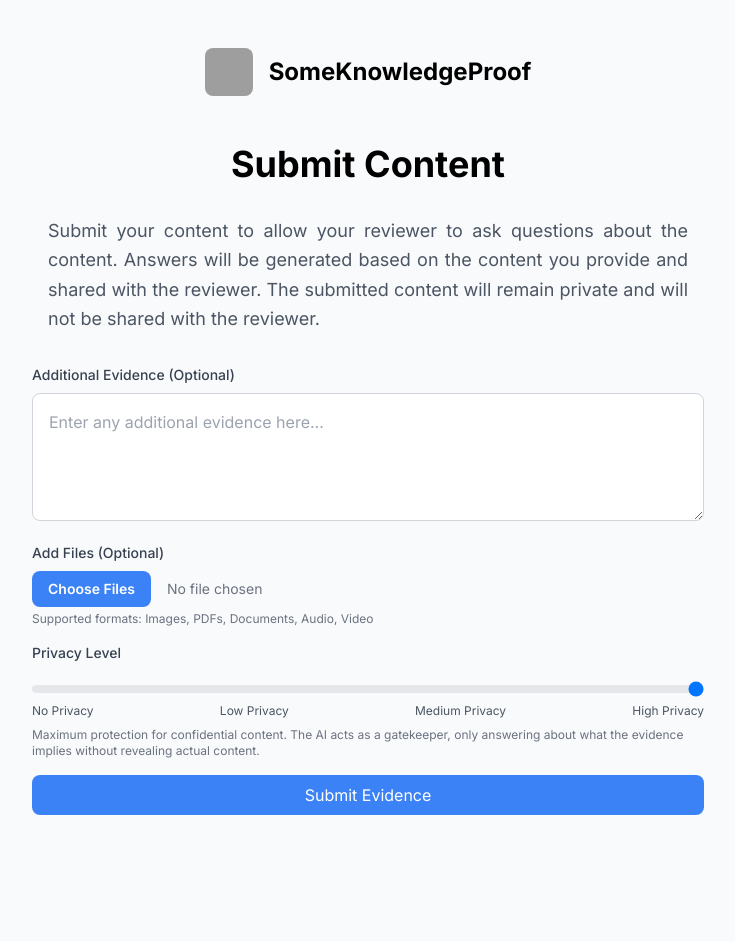
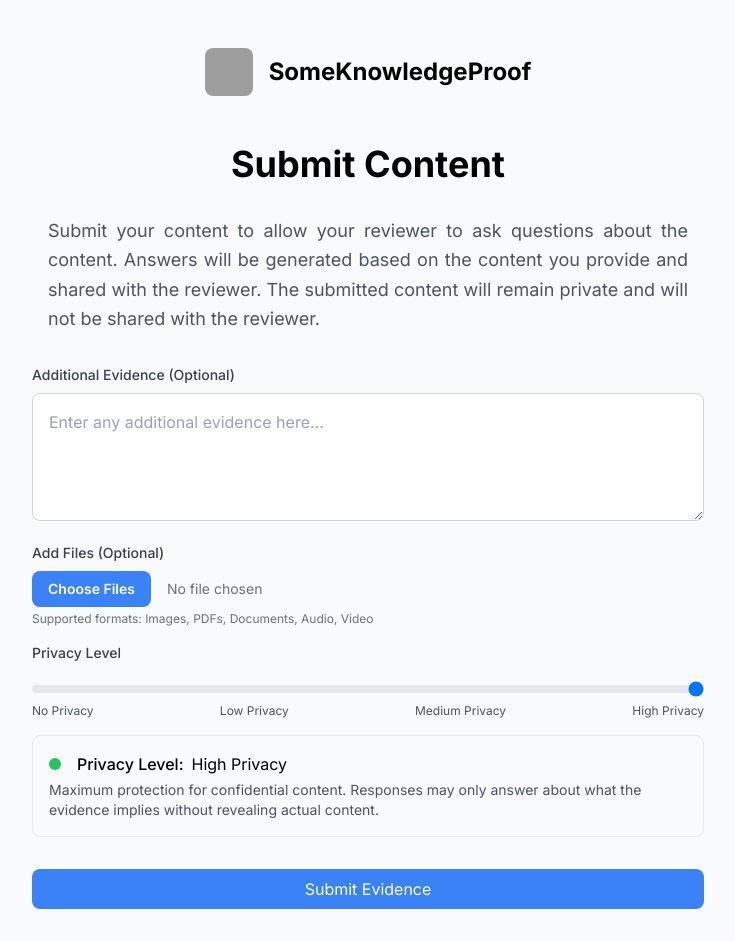
Before and after one commit to fsnmendes/skp, a Next.js app: page /submit in a window 1280 px wide. Shown: the whole page, without its empty margins (272-1007 px from the left). Before the commit the page ends 847 px from the top, so only its background shows below. Built offline with nearby package versions, Linux system fonts and the light colour scheme; grey boxes are pictures that could not be loaded.

Commit message:
privacy level stuff

```diff
--- a/app/(public)/review/[sessionId]/page.tsx
+++ b/app/(public)/review/[sessionId]/page.tsx
@@ -3,7 +3,7 @@ import { db } from '@/lib/db'
 import { ShareLink } from '@/app/components/ui/ShareLink'
 import { headers } from 'next/headers'
 import { ChatInterface } from '@/app/components/ui/ChatInterface'
-import { PRIVACY_LEVEL_DESCRIPTIONS } from '@/app/api/utils'
+import PrivacyLevelDisplay from '@/app/components/ui/PrivacyLevelDisplay'
 
 export default async function ReviewPage({
   params
@@ -47,30 +47,7 @@ export default async function ReviewPage({
           The submitted content will remain private and will not be shared with you.
         </p>
         <div className="space-y-8">
-            <div className="mb-4 p-4 bg-gray-50 border border-gray-200 rounded-lg">
-            <div className="flex items-center space-x-2">
-              <div className={`w-3 h-3 rounded-full ${
-                session.privacyLevel === 'NO_PRIVACY' ? 'bg-red-500' :
-                session.privacyLevel === 'LOW_PRIVACY' ? 'bg-orange-500' :
-                session.privacyLevel === 'MEDIUM_PRIVACY' ? 'bg-yellow-500' :
-                session.privacyLevel === 'HIGH_PRIVACY' ? 'bg-green-500' : 'bg-gray-500'
-              }`}></div>
-                <div className="ml-2 flex flex-col"></div>
-                <div className="flex items-center space-x-2">
-                  <span className="font-medium">Privacy Level:</span>
-                  <span className="capitalize">
-                  {session.privacyLevel?.replace('_', ' ').toLowerCase()}
-                  </span>
-                </div>
-            </div>
-                <p className="text-sm text-gray-600 mt-1">
-                  {session.privacyLevel === 'NO_PRIVACY' ? PRIVACY_LEVEL_DESCRIPTIONS.NO_PRIVACY :
-                  session.privacyLevel === 'LOW_PRIVACY' ? PRIVACY_LEVEL_DESCRIPTIONS.LOW_PRIVACY :
-                  session.privacyLevel === 'MEDIUM_PRIVACY' ? PRIVACY_LEVEL_DESCRIPTIONS.MEDIUM_PRIVACY :
-                  session.privacyLevel === 'HIGH_PRIVACY' ? PRIVACY_LEVEL_DESCRIPTIONS.HIGH_PRIVACY :
-                  'Unknown privacy level'}
-                </p>
-            </div>
+           <PrivacyLevelDisplay privacyLevel={session.privacyLevel} />
 
 
             <div className="space-y-4">
--- a/app/api/ask/route.ts
+++ b/app/api/ask/route.ts
@@ -23,7 +23,7 @@ export async function POST(request: Request) {
     if (!session) {
       console.error("Session not found for ID:", sessionId)
       return NextResponse.json(
-        { error: "Session not found. Please make sure you have submitted evidence first." },
+        { error: "Session not found. Please make sure you have submitted content first." },
         { status: 404 }
       )
     }
--- a/app/api/utils.ts
+++ b/app/api/utils.ts
@@ -39,13 +39,13 @@ If the question cannot be answered based on the evidence, respond with "I cannot
 
 // Privacy Level Explanations for Reviewers/Submitters
 export const PRIVACY_LEVEL_DESCRIPTIONS = {
-  NO_PRIVACY: "Suitable for public information. The AI will reference content directly, including quotes and complete details.",
+  NO_PRIVACY: "Suitable for public information. Responses may reference content directly, including quotes and complete details.",
 
-  LOW_PRIVACY: "For minimally sensitive content. The AI will provide summaries and general information while avoiding direct quotes of personal details.",
+  LOW_PRIVACY: "For minimally sensitive content. Responses may provide summaries and general information while avoiding direct quotes of personal details.",
 
-  MEDIUM_PRIVACY: "For moderately sensitive information. The AI will only discuss themes and conclusions without revealing specific details or direct quotes.",
+  MEDIUM_PRIVACY: "For moderately sensitive information. Responses may only discuss themes and conclusions without revealing specific details or direct quotes.",
 
-  HIGH_PRIVACY: "Maximum protection for confidential content. The AI acts as a gatekeeper, only answering about what the evidence implies without revealing actual content."
+  HIGH_PRIVACY: "Maximum protection for confidential content. Responses may only answer about what the evidence implies without revealing actual content."
 };
 
 const modelResponses = {
--- a/app/components/forms/EvidenceForm.tsx
+++ b/app/components/forms/EvidenceForm.tsx
@@ -3,7 +3,8 @@
 import { useState, useRef } from "react"
 import { useRouter } from "next/navigation"
 import Image from "next/image"
-import { PRIVACY_LEVEL_DESCRIPTIONS, PRIVACY_LEVELS, PrivacyLevel } from "@/app/api/utils"
+import { PRIVACY_LEVELS, PrivacyLevel } from "@/app/api/utils"
+import PrivacyLevelDisplay from "../ui/PrivacyLevelDisplay"
 
 interface FilePreview {
   type: 'image' | 'document' | 'audio' | 'video'
@@ -62,6 +63,10 @@ export function EvidenceForm({ sessionId}: EvidenceFormProps) {
 
   const handleSubmit = async (e: React.FormEvent) => {
     e.preventDefault()
+    if (evidence.trim() === "" && files.length === 0) {
+      alert("Please provide either text or files as content.")
+      return
+    }
     setIsSubmitting(true)
 
     try {
@@ -188,11 +193,14 @@ export function EvidenceForm({ sessionId}: EvidenceFormProps) {
           {filePreviews.map((preview, index) => (
             <div key={index} className="relative p-4 bg-gray-50 rounded-lg">
               {preview.type === 'image' && (
-                <Image
-                  src={preview.url}
-                  alt="Preview"
-                  className="max-h-64 rounded-lg"
-                />
+                <div className="max-h-64 relative w-full h-64">
+                  <Image
+                    src={preview.url}
+                    alt="Preview"
+                    fill
+                    className="object-contain rounded-lg"
+                  />
+                </div>
               )}
               {preview.type === 'document' && (
                 <div className="flex items-center space-x-2">
@@ -274,15 +282,7 @@ export function EvidenceForm({ sessionId}: EvidenceFormProps) {
             <span>High Privacy</span>
           </div>
         </div>
-        <p className="text-xs text-gray-500 mt-2">
-          {privacyLevel === PRIVACY_LEVELS.NO_PRIVACY ? PRIVACY_LEVEL_DESCRIPTIONS.NO_PRIVACY
-            :
-          privacyLevel === PRIVACY_LEVELS.LOW_PRIVACY
-            ? PRIVACY_LEVEL_DESCRIPTIONS.LOW_PRIVACY
-            : privacyLevel === PRIVACY_LEVELS.MEDIUM_PRIVACY
-              ? PRIVACY_LEVEL_DESCRIPTIONS.MEDIUM_PRIVACY
-              : PRIVACY_LEVEL_DESCRIPTIONS.HIGH_PRIVACY}
-        </p>
+        <PrivacyLevelDisplay privacyLevel={privacyLevel} />
       </div>
 
       <button
--- /dev/null
+++ b/app/components/ui/PrivacyLevelDisplay.tsx
@@ -0,0 +1,41 @@
+import { PRIVACY_LEVEL_DESCRIPTIONS, PRIVACY_LEVELS, PrivacyLevel } from '@/app/api/utils';
+import React from 'react';
+interface PrivacyLevelDisplayProps {
+    privacyLevel: PrivacyLevel;
+}
+
+export default function PrivacyLevelDisplay({
+    privacyLevel
+}: PrivacyLevelDisplayProps) {
+return (
+<div className="mb-4 p-4 bg-gray-50 border border-gray-200 rounded-lg mt-4">
+<div className="flex items-center space-x-2">
+  <div className={`w-3 h-3 rounded-full ${
+    privacyLevel === PRIVACY_LEVELS.NO_PRIVACY ? 'bg-red-500' :
+    privacyLevel === PRIVACY_LEVELS.LOW_PRIVACY ? 'bg-orange-500' :
+    privacyLevel === PRIVACY_LEVELS.MEDIUM_PRIVACY ? 'bg-yellow-500' :
+    privacyLevel === PRIVACY_LEVELS.HIGH_PRIVACY ? 'bg-green-500' : 'bg-gray-500'
+  }`}></div>
+    <div className="ml-2 flex flex-col"></div>
+    <div className="flex items-center space-x-2">
+      <span className="font-medium">Privacy Level:</span>
+      <span className="capitalize">
+        {
+           privacyLevel === PRIVACY_LEVELS.NO_PRIVACY ? 'no privacy' :
+           privacyLevel === PRIVACY_LEVELS.LOW_PRIVACY ? 'low privacy' :
+           privacyLevel === PRIVACY_LEVELS.MEDIUM_PRIVACY ? 'medium privacy' :
+           privacyLevel === PRIVACY_LEVELS.HIGH_PRIVACY ? 'high privacy' : 'unknown'
+        }
+      </span>
+    </div>
+</div>
+  <p className="text-sm text-gray-600 mt-1">
+    {privacyLevel === PRIVACY_LEVELS.NO_PRIVACY ? PRIVACY_LEVEL_DESCRIPTIONS.NO_PRIVACY :
+    privacyLevel === PRIVACY_LEVELS.LOW_PRIVACY ? PRIVACY_LEVEL_DESCRIPTIONS.LOW_PRIVACY :
+    privacyLevel === PRIVACY_LEVELS.MEDIUM_PRIVACY ? PRIVACY_LEVEL_DESCRIPTIONS.MEDIUM_PRIVACY :
+    privacyLevel === PRIVACY_LEVELS.HIGH_PRIVACY ? PRIVACY_LEVEL_DESCRIPTIONS.HIGH_PRIVACY :
+    'Unknown privacy level'}
+  </p>
+</div>
+)
+}
```
